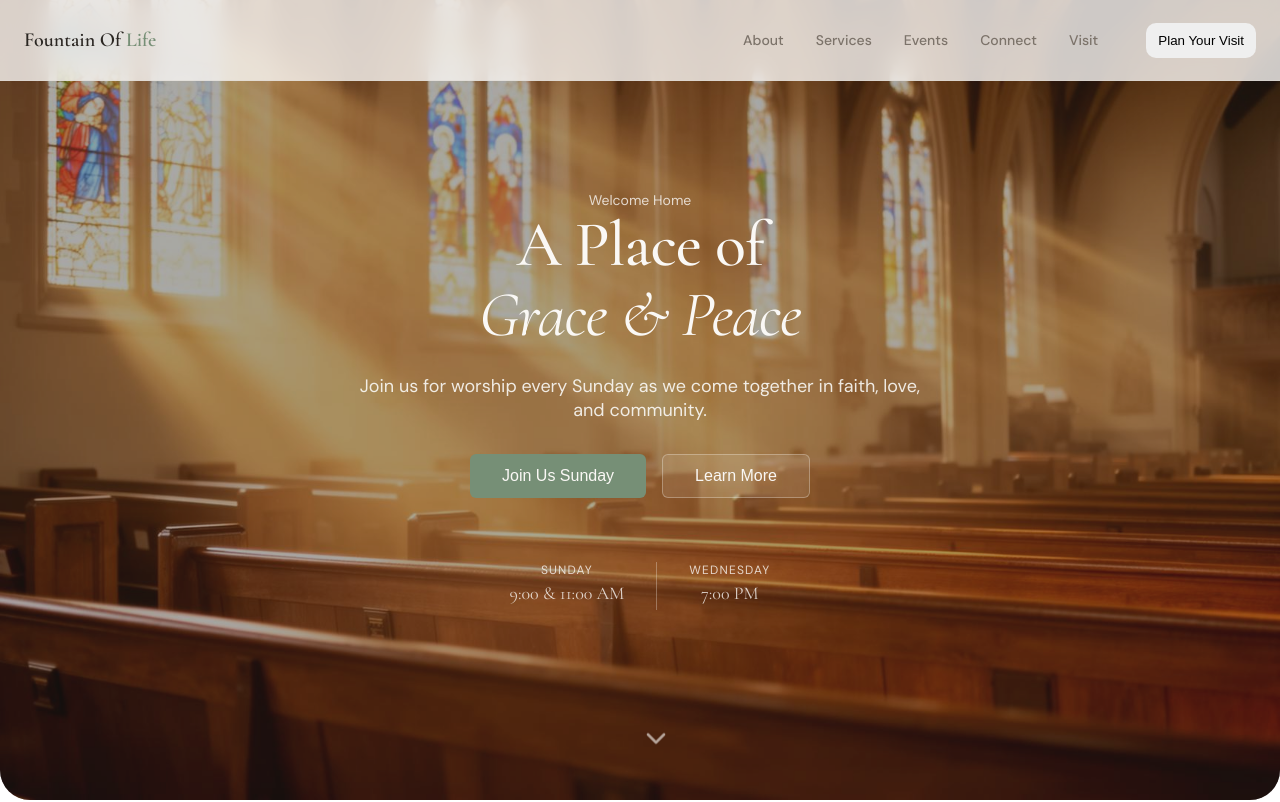
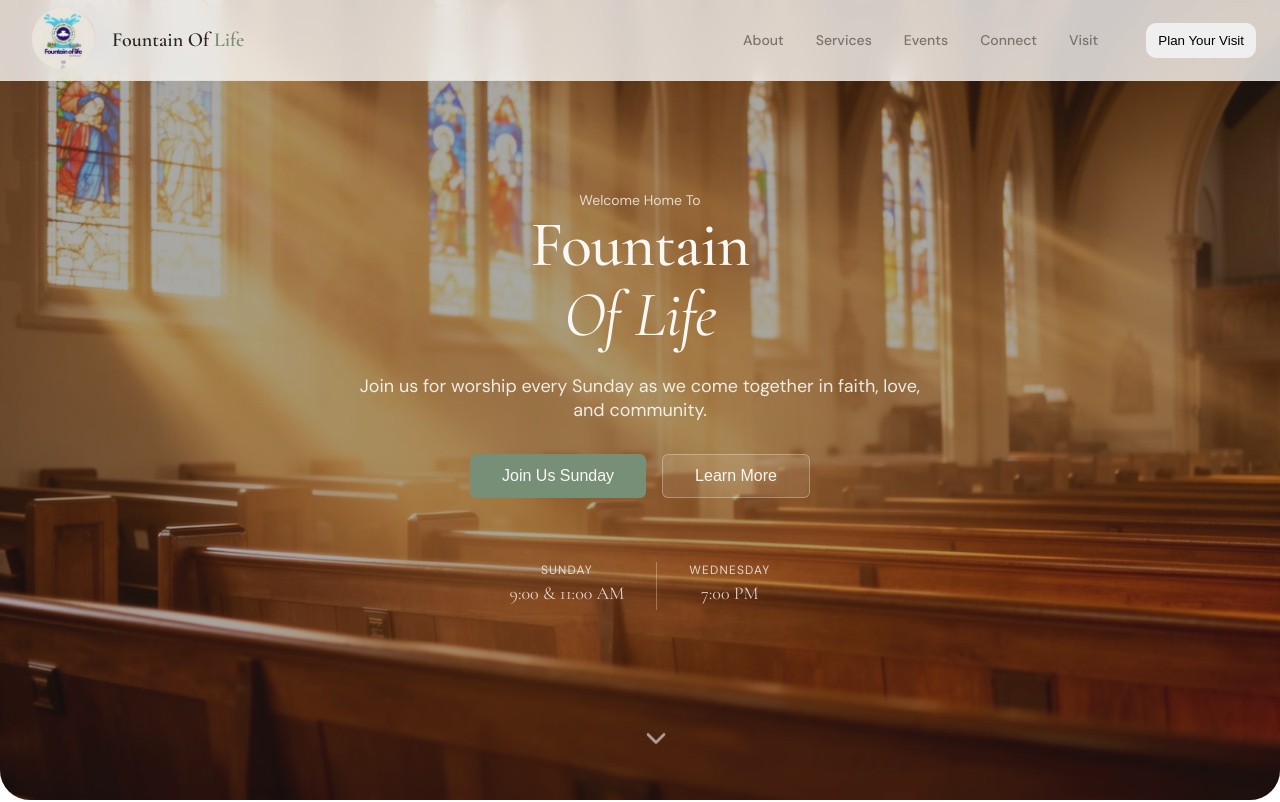
Before and after one commit to itxjoshy/church-site-2, a React (Vite) app: page / in a window 1280 px wide. Shown: the top 802 px of the page. Built offline with nearby package versions, Linux system fonts and the light colour scheme.

Commit message:
update: added the logo and updated the hero -section

```diff
--- a/src/components/Header.jsx
+++ b/src/components/Header.jsx
@@ -1,5 +1,6 @@
 import { useState } from "react";
 import { Menu, X } from "lucide-react";
+import logo from "@/assets/logo.png";
 import "./header.css";
 const navLinks = [
   { label: "About", href: "#about" },
@@ -16,6 +17,7 @@ export const Header = () => {
     <header className="header">
       <div className="header-container">
         <a href="#" className="logo">
+          <img src={logo} alt="" />
           <span className="logo-text">
             Fountain Of <span className="logo-accent">Life</span>
           </span>
--- a/src/components/Hero.jsx
+++ b/src/components/Hero.jsx
@@ -13,12 +13,12 @@ export const Hero = () => {
       {/* Content */}
       <div className="hero__content__container">
         <p className="hero__text" style={{ animationDelay: "0.2s" }}>
-          Welcome Home
+          Welcome Home To
         </p>
 
         <h1 className="hero__title" style={{ animationDelay: "0.4s" }}>
-          A Place of <br />
-          <span className="italic">Grace & Peace</span>
+          Fountain <br />
+          <span className="italic">Of Life</span>
         </h1>
 
         <p className="hero__subtitle" style={{ animationDelay: "0.6s" }}>
--- a/src/components/header.css
+++ b/src/components/header.css
@@ -38,7 +38,9 @@
   gap: 0.5rem;
   text-decoration: none;
 }
-
+.logo > img {
+  width: 80px;
+}
 .logo-text {
   font-family: var(--font-serif);
   font-weight: 600;
```
Also changed, not shown: src/assets/logo.png (added).
